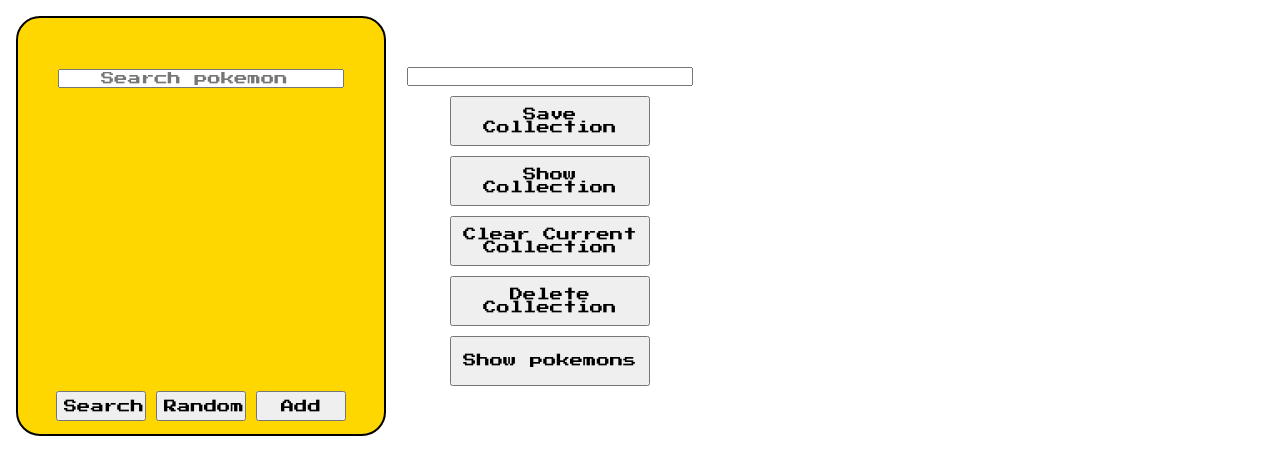
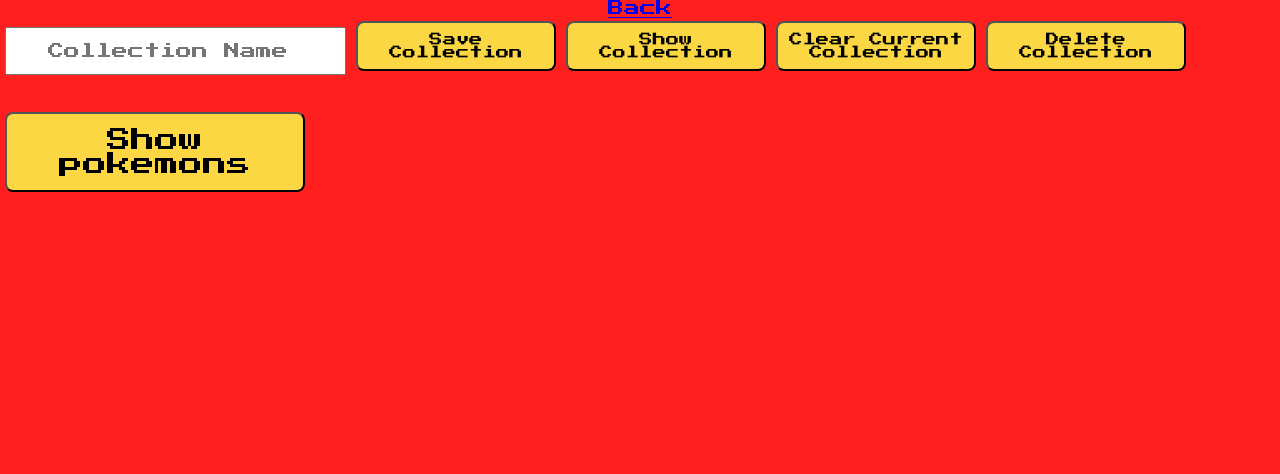
Before and after one commit to Rmichal503/pokedexReact, a React (Create React App) app: page /collection_of_pokemons in a window 1280 px wide. Shown: the top 474 px of the page. Built offline with nearby package versions, Linux system fonts and the light colour scheme.

Commit message:
reactRouter

```diff
--- a/package.json
+++ b/package.json
@@ -8,6 +8,7 @@
     "@testing-library/user-event": "^13.5.0",
     "react": "^18.2.0",
     "react-dom": "^18.2.0",
+    "react-router-dom": "^6.3.0",
     "react-scripts": "5.0.1",
     "styled-components": "^5.3.5",
     "web-vitals": "^2.1.4"
--- a/src/App.css
+++ b/src/App.css
@@ -1,5 +1,37 @@
+:root{
+  --bg-color: #fff;
+  --poke-gold-color: #fbd743;
+  --poke-red-color: #ff1f1f;
+  --poke-blue-color: #5bd9ff;
+  --poke-navy-color: #363b81;
+  --poke-screen-color: #627820;
+  --bg-grass:#66f70A;
+  --bg-fire:#f8b80d;
+  --bg-water:#36aef6;
+  --bg-normal:#eaeade;
+  --bg-flying:#dbe5ea;
+  --bg-bug:#d8fe9d;
+  --bg-poison:#c972eb;
+  --bg-electric:#f7ff84;
+  --bg-ground:#ece193;
+  --bg-fighting:#d26063;
+  --bg-psychic:#f45792;
+  --bg-rock:#94824e;
+  --bg-ice:#65d0e4;
+  --bg-ghost:#bc98ca;
+  --bg-dragon:#8A55FD;
+  --bg-dark:#906852;
+  --bg-steel:#bac5c3;
+  --bg-fairy:#fdd1e0;
+  --shadow: 4px 4px 8px 0px rgba(0, 0, 0, 1);
+}
 *{
   font-family: 'Press Start 2P', cursive;
+}
+body{
+  width: 100vw;
+  height: 100vh;
+  background-color: var(--poke-red-color);
 }
 .App{
   display: flex;
@@ -14,6 +46,8 @@
   width: 200px;
   height: 50px;
   margin: 5px;
+  background-color: var(--poke-gold-color);
+  border-radius: 0.5rem;
 }
 .localStorage{
   display: flex;
@@ -23,13 +57,29 @@
 }
 .localStorage input{
   margin:5px;
+  height: 3rem;
+  font-size: 1rem;
+}
+.localStorage input::placeholder{
+  text-align: center;
 }
 .localStorageCollections{
   display: flex;
   flex-wrap: wrap;
+  flex-direction: column;
+  justify-content: center;
+  align-items: center;
 }
 .localCollectionButton{
   height: 50px;
-  width: fit-content;
+  width: 100%;
   margin:5px;
 }
+
+.toggle{
+  margin-top: 2rem;
+  width: 300px;
+  height: 5rem;
+  font-size: 1.5rem;
+
+}
--- a/src/App.js
+++ b/src/App.js
@@ -2,25 +2,13 @@
 import React, { useState } from 'react';
 import PokeButton from './components/buttons/buttons.component';
 import PokeCard from './components/poke-card/poke-card.component';
-import SmallPokemon from './components/small-pokemon/small-pokemon.component';
-import styled from 'styled-components';
+import { Link } from "react-router-dom";
 
-const SmallColection = styled.div`
-  position:absolute;
-  width:100vw;
-  display: flex;
-  flex-direction: row;
-  flex-wrap: wrap;
-  top:60%;
-`
 
 export const App = () => {
   const [pokemon, setPokemon] = useState({});
   const [searchString, setSearchString] = useState('');
   const [smallPokemons, setSmallPokemons] = useState([]);
-  const [localCollections, setLocalCollections] = useState([]);
-  const [localPokemons, setLocalPokemons] = useState([]);
-  const [toggle, setToggle] = useState(false);
 
   const fetchingData=()=>{
     if(searchString){
@@ -53,11 +41,6 @@
     console.log(smallPokemons);
   }
 
-  const toggleCollection=()=>{
-    console.log(toggle);
-    setToggle(!toggle);
-  }
-
   const saveLocaleDate =()=>{
     const collName = document.querySelector('.collectionInput').value
     localStorage.setItem(collName, JSON.stringify(smallPokemons))
@@ -65,44 +48,21 @@
     document.querySelector('.collectionInput').value = '';
     setSmallPokemons([]);
   }
-
-  const showLocaleCollection = (localColl)=>{
-    console.log(`lokalna kolekcja ${localColl}`)
-    setLocalPokemons(JSON.parse(localStorage.getItem(localColl)))
-  }
-
-  const allKeys=()=>{
-    setLocalCollections(Object.keys(localStorage))
-  }
   return (
     <div className="App">
+      <nav>
+        <Link to='collection_of_pokemons'>Collection</Link>
+      </nav>
         <div className="mainPok">
           <PokeCard pokemon={pokemon} addingHandler={addingSmallCard} clickSearchHandler={fetchingData} clickLuckyHandler={luckySpin} inputValueHandler={inputValue}/>
           <div className='localStorage'>
-            <input className='collectionInput' type={'search'}></input>
+            <input className='collectionInput' type={'search'} placeholder='Collection Name'></input>
             <PokeButton clickHandler={saveLocaleDate} buttonClass='saveData localButton' buttonText={'Save Collection'} />
-            <PokeButton clickHandler={allKeys} buttonClass='showCollection localButton' buttonText={'Show Collection'} />
             <PokeButton clickHandler={()=>{
               return setSmallPokemons([]);
-            }} buttonClass='showCollection localButton' buttonText={'Clear Current Collection'} />
-            <PokeButton clickHandler={()=>{
-              localStorage.clear();
-              alert('Collection Deleted');
-            }} buttonClass='deleteCollection localButton' buttonText={'Delete Collection'} />
-            <PokeButton clickHandler={toggleCollection} buttonClass='toogle localButton' buttonText={'Show pokemons'} />
+            }} buttonClass='clearCurrentCollection localButton' buttonText={'Clear Current Collection'} />
           </div>
-          <div className="localStorageCollections">
-              {localCollections[0]?localCollections.map(el=>{
-                return(<PokeButton clickHandler={()=>{showLocaleCollection(el);
-                  // <SmallPokemon pokemon={JSON.parse(window.localStorage.getItem(el))}/>
-                }} buttonText={el} buttonClass='localCollectionButton'/>)}):null}
-            </div>
         </div>
-        {toggle&&<SmallColection
-          className="smallCollection">
-          {/* {toggle?<SmallPokemon pokemon={smallPokemons} />:null} */}
-          {localPokemons[0]?<SmallPokemon pokemon={localPokemons} />:null}
-        </SmallColection>}
     </div>
   )
 }
--- a/src/components/buttons/buttons.styles.css
+++ b/src/components/buttons/buttons.styles.css
@@ -1,23 +1,36 @@
 .searchingButton {
     /* grid-area: button; */
-    width: 90px;
+    width: 100px;
     height: 30px;
     margin: 5px;
+    border-radius: 0.5rem;
+    box-shadow: var(--shadow);
   }
 .luckySpin{
     /* grid-area: luck; */
-    width: 90px;
+    width: 100px;
     height: 30px;
     margin: 5px;
+    border-radius: 0.5rem;
+    box-shadow: var(--shadow);
   }
 .add{
   /* grid-area: add; */
-  width: 90px;
-  height: 30px;
+  width: 50px;
+  height: 50px;
   margin: 5px;
+  background-image: url('../../../public/plus.svg');
+  background-position: center;
+  background-repeat: no-repeat;
+  background-color: var(--poke-blue-color);
+  border-radius: 100%;
+  margin-left: 2rem;
+  box-shadow: var(--shadow);
 }
 .buttons{
   order:2;
   display:flex;
   flex-direction: row;
+  justify-items: center;
+  align-items: center;
 }
--- a/src/components/poke-card/poke-card.component.jsx
+++ b/src/components/poke-card/poke-card.component.jsx
@@ -10,7 +10,7 @@
     display: flex;
     flex-direction: column;
     max-width: 350px;
-    height: 400px;
+    height: 430px;
     justify-content: space-evenly;
     align-items: center;
     flex-basis: 50%;
@@ -19,7 +19,7 @@
     border-radius: 2ex;
     padding: 0.5rem;
     margin: 1rem;
-    background-color: gold;
+    background-color: var(--poke-gold-color);
 `
 const ImgAndStats = styled.div`
     display: flex;
@@ -39,7 +39,7 @@
         <div className="buttons">
             <PokeButton clickHandler={clickSearchHandler} buttonClass='searchingButton' buttonText={'Search'}/>
             <PokeButton clickHandler={clickLuckyHandler} buttonClass='luckySpin' buttonText={'Random'}/>
-            <PokeButton clickHandler={addingHandler} buttonClass='add' buttonText={'Add'}/>
+            <PokeButton clickHandler={addingHandler} buttonClass='add' buttonText={''}/>
         </div>
     </Card>
 )
--- a/src/components/poke-img/poke-img.component.jsx
+++ b/src/components/poke-img/poke-img.component.jsx
@@ -2,13 +2,16 @@
 
 const PokeImage = styled.div`
     justify-self: center;
-    grid-area: img;
+    // filter: grayscale(100%);
     padding: 2px;
     height: fit-content;
     width: fit-content;
     border: 1px solid black;
     border-radius: 2ex;
-    background-color: white;
+    background-color: var(--poke-screen-color);
+    // img{
+    //     filter: grayscale(100%);
+    // }
 `
 const PokeImg = (props)=>{
     return(
--- /dev/null
+++ b/src/components/pokemon-collection/pokemon-collection.component.jsx
@@ -0,0 +1,75 @@
+import React, {useState} from 'react'
+import SmallPokemon from '../small-pokemon/small-pokemon.component';
+import styled from 'styled-components';
+import PokeButton from '../buttons/buttons.component';
+import { Link } from 'react-router-dom';
+
+const SmallColection = styled.div`
+  position:absolute;
+  width:100vw;
+  display: flex;
+  flex-direction: row;
+  flex-wrap: wrap;
+  top:65%;
+`
+
+export const PokemonCollection = () => {
+  const [smallPokemons, setSmallPokemons] = useState([]);
+  const [localCollections, setLocalCollections] = useState([]);
+  const [localPokemons, setLocalPokemons] = useState([]);
+  const [toggle, setToggle] = useState(false);
+
+  const toggleCollection=()=>{
+    console.log(toggle);
+    setToggle(!toggle);
+  }
+
+  const saveLocaleDate =()=>{
+    const collName = document.querySelector('.collectionInput').value
+    localStorage.setItem(collName, JSON.stringify(smallPokemons))
+    console.log(collName);
+    document.querySelector('.collectionInput').value = '';
+    setSmallPokemons([]);
+  }
+
+  const showLocaleCollection = (localColl)=>{
+    console.log(`lokalna kolekcja ${localColl}`)
+    setLocalPokemons(JSON.parse(localStorage.getItem(localColl)))
+  }
+
+  const allKeys=()=>{
+    setLocalCollections(Object.keys(localStorage))
+  }
+  return (
+    <div className='localStorage'>
+        <nav>
+            <Link to={'/'}>Back</Link>
+        </nav>
+        <div>
+            <input className='collectionInput' type={'search'} placeholder='Collection Name'></input>
+            <PokeButton clickHandler={saveLocaleDate} buttonClass='saveData localButton' buttonText={'Save Collection'} />
+            <PokeButton clickHandler={allKeys} buttonClass='showCollection localButton' buttonText={'Show Collection'} />
+            <PokeButton clickHandler={()=>{
+              return setSmallPokemons([]);
+            }} buttonClass='clearCurrentCollection localButton' buttonText={'Clear Current Collection'} />
+            <PokeButton clickHandler={()=>{
+              localStorage.clear();
+              alert('Collection Deleted');
+            }} buttonClass='deleteCollection localButton' buttonText={'Delete Collection'} />
+            <PokeButton clickHandler={toggleCollection} buttonClass='toggle localButton' buttonText={'Show pokemons'} />
+          </div>
+          <div className="localStorageCollections">
+              {localCollections[0]?localCollections.map(el=>{
+                return(<PokeButton clickHandler={()=>{showLocaleCollection(el);
+                  // <SmallPokemon pokemon={JSON.parse(window.localStorage.getItem(el))}/>
+                }} buttonText={el} buttonClass='localCollectionButton'/>)}):null}
+            </div>
+            {toggle&&<SmallColection
+                className="smallCollection">
+                {/* {toggle?<SmallPokemon pokemon={smallPokemons} />:null} */}
+                {localPokemons[0]?<SmallPokemon pokemon={localPokemons} />:null}
+              </SmallColection>}
+        </div>
+
+  )
+}
--- a/src/components/search-input/search-input.styles.css
+++ b/src/components/search-input/search-input.styles.css
@@ -1,8 +1,4 @@
-.pokeSearch{
-    grid-area: input;
-    order: 2;
-    flex-grow: 2;
-  }
+
 .pokeSearch input{
   text-align: center;
 }
--- a/src/index.js
+++ b/src/index.js
@@ -1,13 +1,22 @@
 import React from 'react';
 import ReactDOM from 'react-dom/client';
 import { App } from './App';
+import { BrowserRouter,
+  Routes,
+  Route } from "react-router-dom";
 import './index.css';
 import reportWebVitals from './reportWebVitals';
+import { PokemonCollection } from './components/pokemon-collection/pokemon-collection.component';
 
 const root = ReactDOM.createRoot(document.getElementById('root'));
 root.render(
   <React.StrictMode>
-    <App/>
+    <BrowserRouter>
+      <Routes>
+        <Route path='/' element={<App/>}/>
+        <Route path='collection_of_pokemons' element={<PokemonCollection/>}/>
+      </Routes>
+    </BrowserRouter>
   </React.StrictMode>
 );
 
```
Also changed, not shown: src/components/small-pokemon/small-pokemon.component.jsx (+65 -9 lines), public/plus.svg (added), src/components/poke-card/poke-card.styles.css (line endings or trailing spaces), 1 other file (tests, documents, lock files or other folders).
